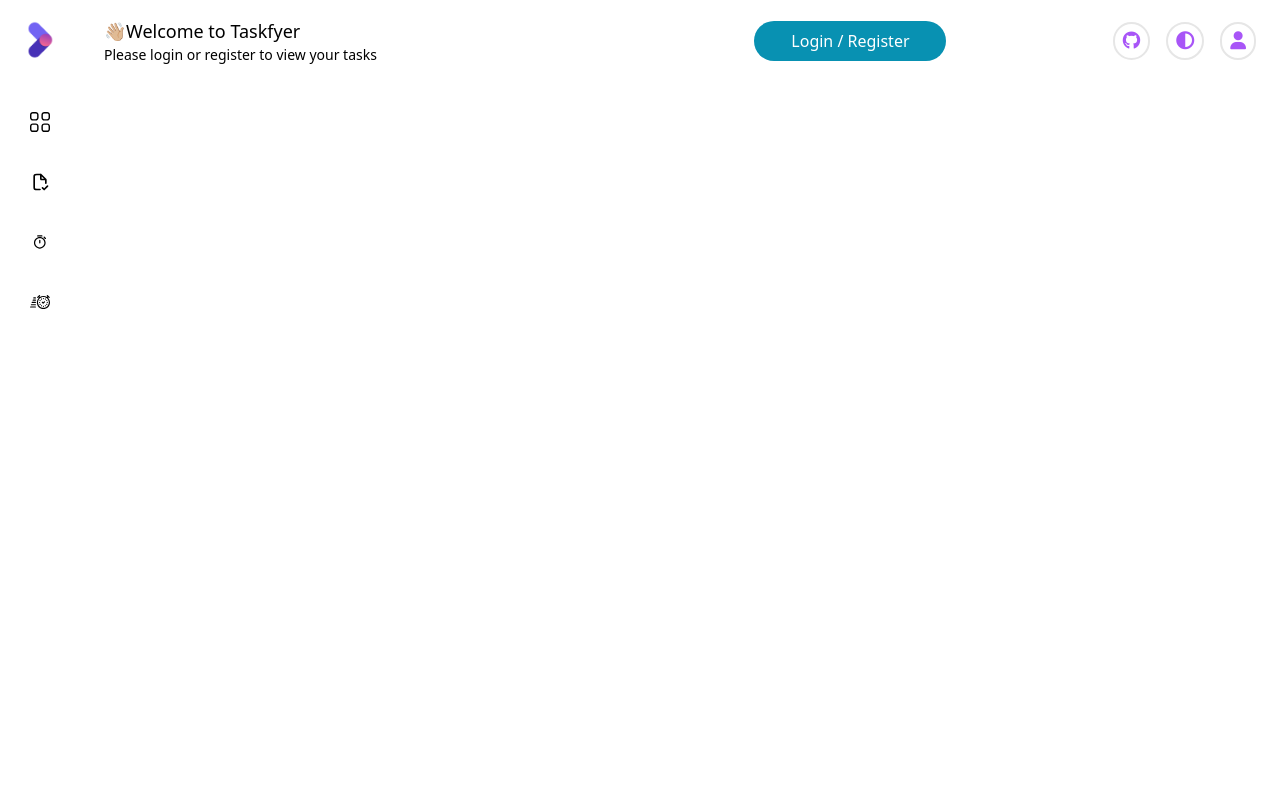
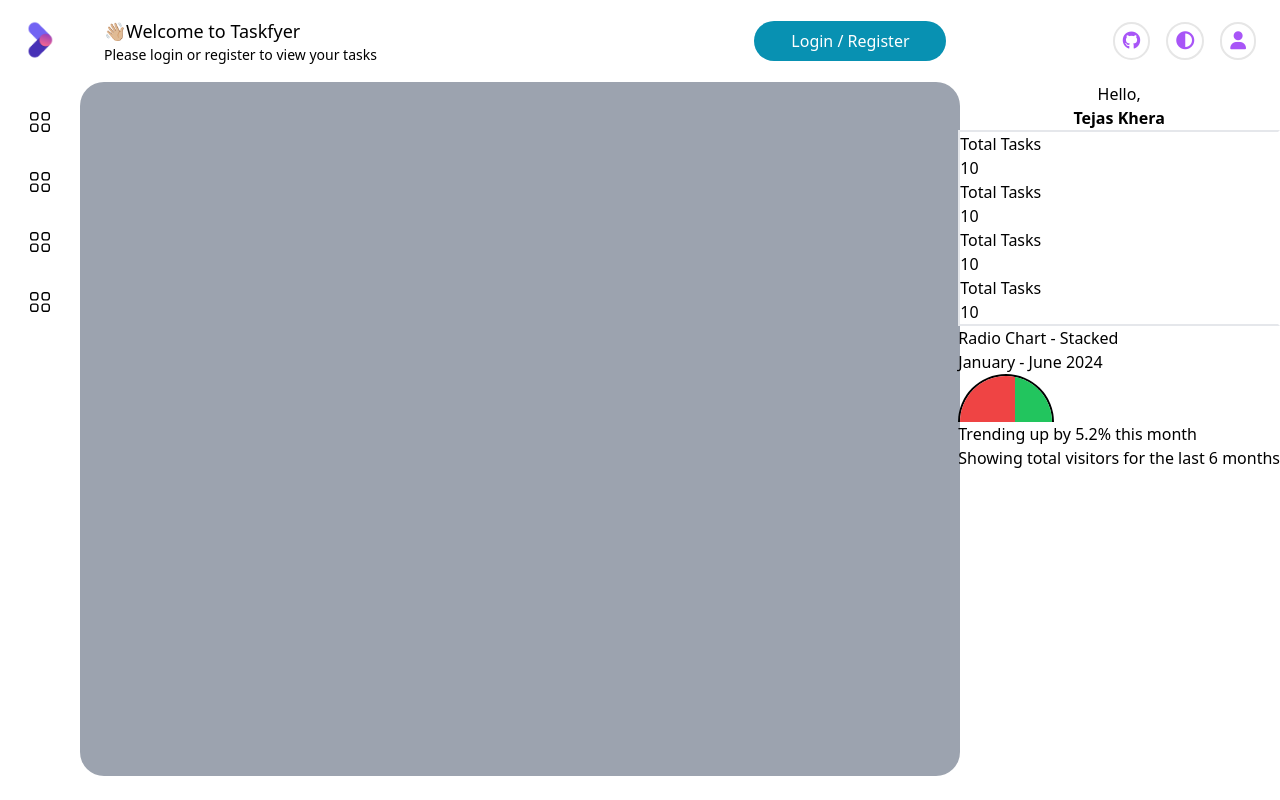
Before and after one commit to tjass2000/taskfyer, a React (Vite) app: page / in a window 1280 px wide. Built offline with nearby package versions, Linux system fonts and the light colour scheme.

Commit message:
Initial phase of sidebar layout

```diff
--- a/src/App.jsx
+++ b/src/App.jsx
@@ -1,6 +1,8 @@
 import "./App.css";
 import Header from "./components/Header";
+import { MainContent } from "./components/MainContent";
 import MiniSidebar from "./components/MiniSidebar";
+import { Sidebar } from "./components/Sidebar";
 
 function App() {
   return (
@@ -8,6 +10,10 @@ function App() {
       <MiniSidebar />
       <div className="flex-1 flex flex-col">
         <Header />
+        <div className="flex-1 flex pr-[20rem] pb-[1.5rem] h-full">
+          <MainContent />
+          <Sidebar />
+        </div>
       </div>
     </div>
   );
--- /dev/null
+++ b/src/components/MainContent.jsx
@@ -0,0 +1,7 @@
+import React from "react";
+
+export const MainContent = () => {
+  return (
+    <div className="bg-gray-400 rounded-[1.5rem] border-b-0 flex-1 overflow-auto"></div>
+  );
+};
--- a/src/components/MiniSidebar.jsx
+++ b/src/components/MiniSidebar.jsx
@@ -22,7 +22,7 @@ const MiniSidebar = () => {
             <Link>
               {" "}
               <img
-                src="src/utils/file-check-alt-1-svgrepo-com.svg"
+                src="src/utils/grid-svgrepo-com.svg"
                 width={20}
                 height={20}
               ></img>
@@ -32,7 +32,7 @@ const MiniSidebar = () => {
             <Link>
               {" "}
               <img
-                src="src/utils/stopwatch-svgrepo-com.svg"
+                src="src/utils/grid-svgrepo-com.svg"
                 width={20}
                 height={20}
               ></img>
@@ -42,7 +42,7 @@ const MiniSidebar = () => {
             <Link>
               {" "}
               <img
-                src="src/utils/data-element-infographic-deadline-time-graph-svgrepo-com.svg"
+                src="src/utils/grid-svgrepo-com.svg"
                 width={20}
                 height={20}
               ></img>
--- /dev/null
+++ b/src/components/Sidebar.jsx
@@ -0,0 +1,44 @@
+import React from "react";
+
+export const Sidebar = () => {
+  return (
+    <div className="fixed right-0 top-[clac(100%-5rem)] h-full">
+      <div className="basis-5rem">
+        <div className="flex flex-1 flex-col justify-center items-center">
+          <h1 className="font-light">Hello,</h1>
+          <h1 className="font-bold">Tejas Khera</h1>
+        </div>
+        <div className="flex flex-1 flex-col border-2 border-r-white">
+          <div>
+            <h1>Total Tasks</h1>
+            <h1>10</h1>
+          </div>
+          <div>
+            <h1>Total Tasks</h1>
+            <h1>10</h1>
+          </div>
+          <div>
+            <h1>Total Tasks</h1>
+            <h1>10</h1>
+          </div>
+          <div>
+            <h1>Total Tasks</h1>
+            <h1>10</h1>
+          </div>
+        </div>
+        <div className="">
+          <h1>Radio Chart - Stacked</h1>
+          <h1>January - June 2024</h1>
+          <div className="border-b-0 border-black border-2 h-12 w-24 flex flex-1 flex-row rounded-tl-full rounded-tr-full overflow-hidden">
+            <div className="bg-red-500 w-[60%] h-full"></div>
+            <div className="bg-green-500 w-[40%] h-full"></div>
+          </div>
+          <div>
+            <h2>Trending up by 5.2% this month</h2>
+            <h2>Showing total visitors for the last 6 months</h2>
+          </div>
+        </div>
+      </div>
+    </div>
+  );
+};
```
